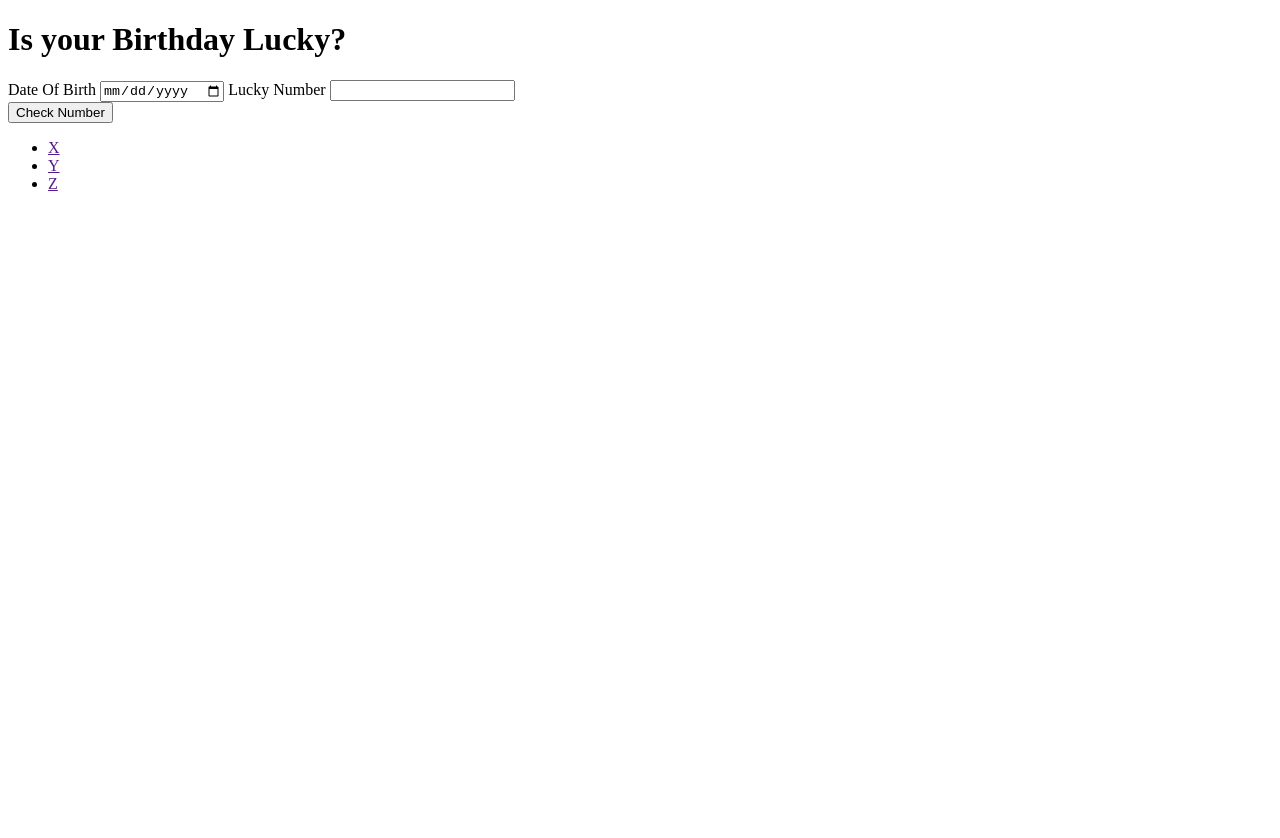
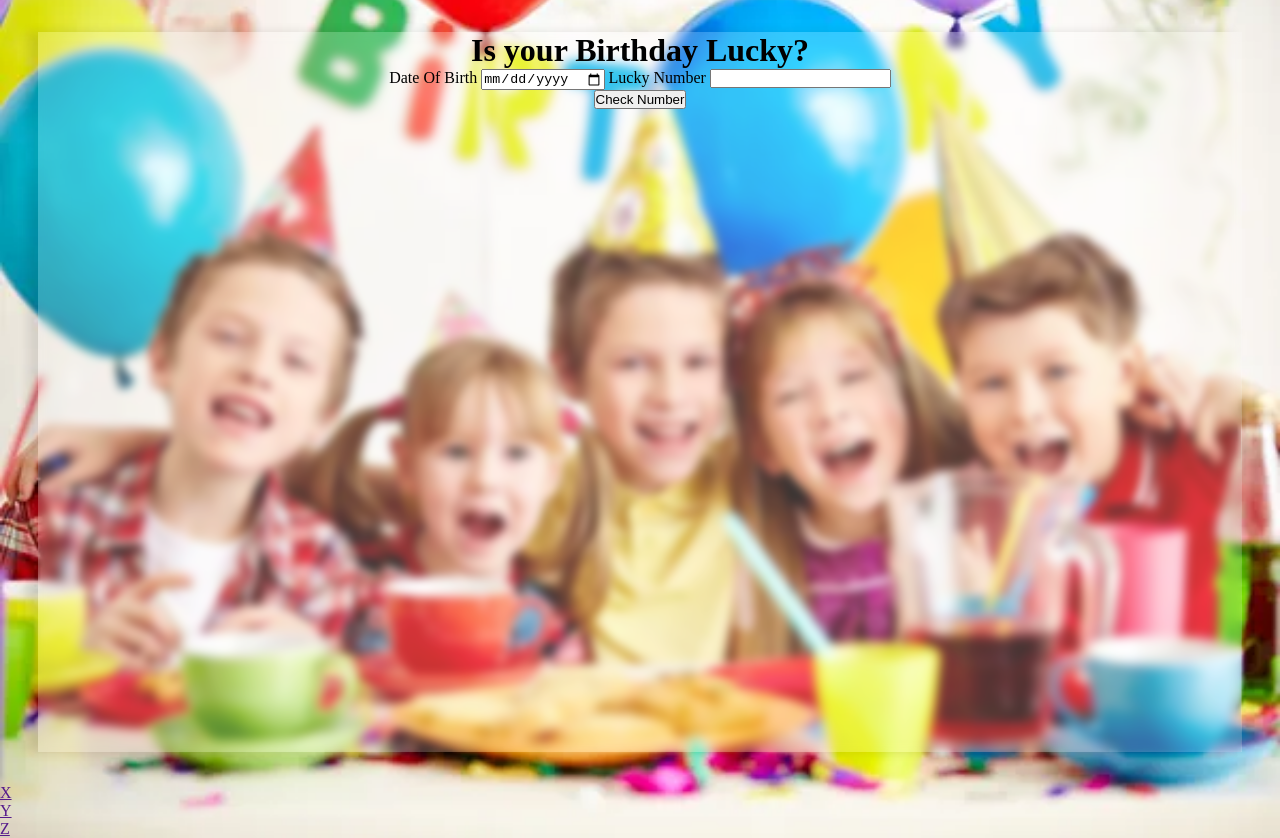
Before and after one commit to harshil114/is-your-birthday-lucky, a plain HTML site: page index.html in a window 1280 px wide. Before the commit the page ends 800 px from the top, so only its background shows below. Drawn offline with Linux system fonts and the light colour scheme.

Commit message:
add style to image

```diff
--- a/index.html
+++ b/index.html
@@ -4,6 +4,7 @@
     <meta charset="UTF-8">
     <meta name="viewport" content="width=device-width, initial-scale=1.0">
     <title>Is your Birthday lucky</title>
+    <link rel="stylesheet" href="style.css">
 </head>
 <body>
 
--- /dev/null
+++ b/style.css
@@ -0,0 +1,24 @@
+*{
+    margin: 0;
+    padding: 0;
+}
+body{
+    background-image:url("assets/bg.jpg");
+    background-repeat: no-repeat;
+    object-position: top left;
+    background-size: cover;
+    background-position: center;
+    height: 100vh;
+}
+.main__container{
+    background-color: rgba(255, 255, 255, 0.2);
+    backdrop-filter: blur(5px);
+    color: black;
+    display: flex;
+    flex-direction: column;
+    align-items: center;
+    width: 94vw;
+    margin: 2rem auto;
+    height: 90vh;
+    box-shadow: -10px 0 10px rgba(0, 0,0,0.1);
+}
```
Also changed, not shown: assets/bg.jpg (added).
